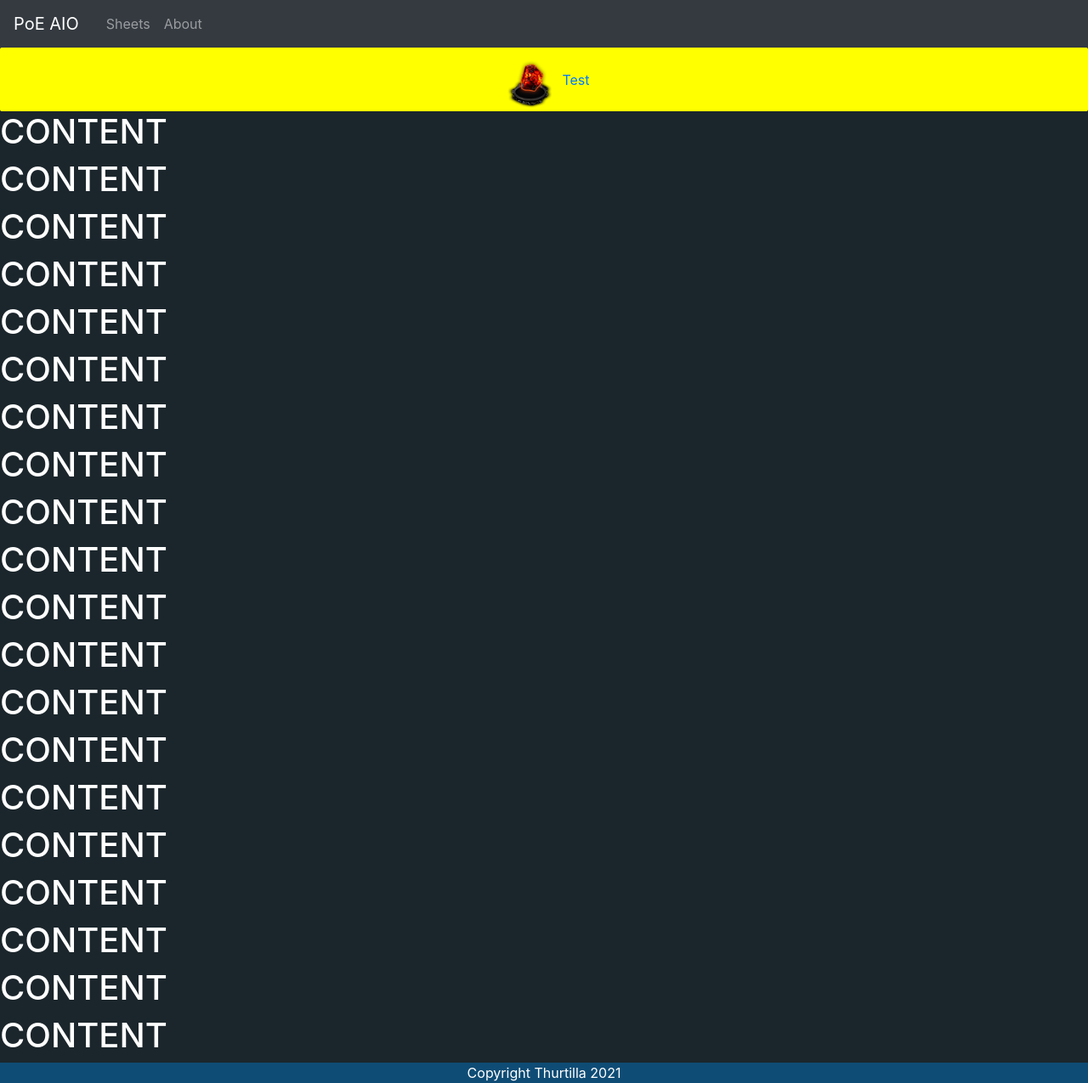
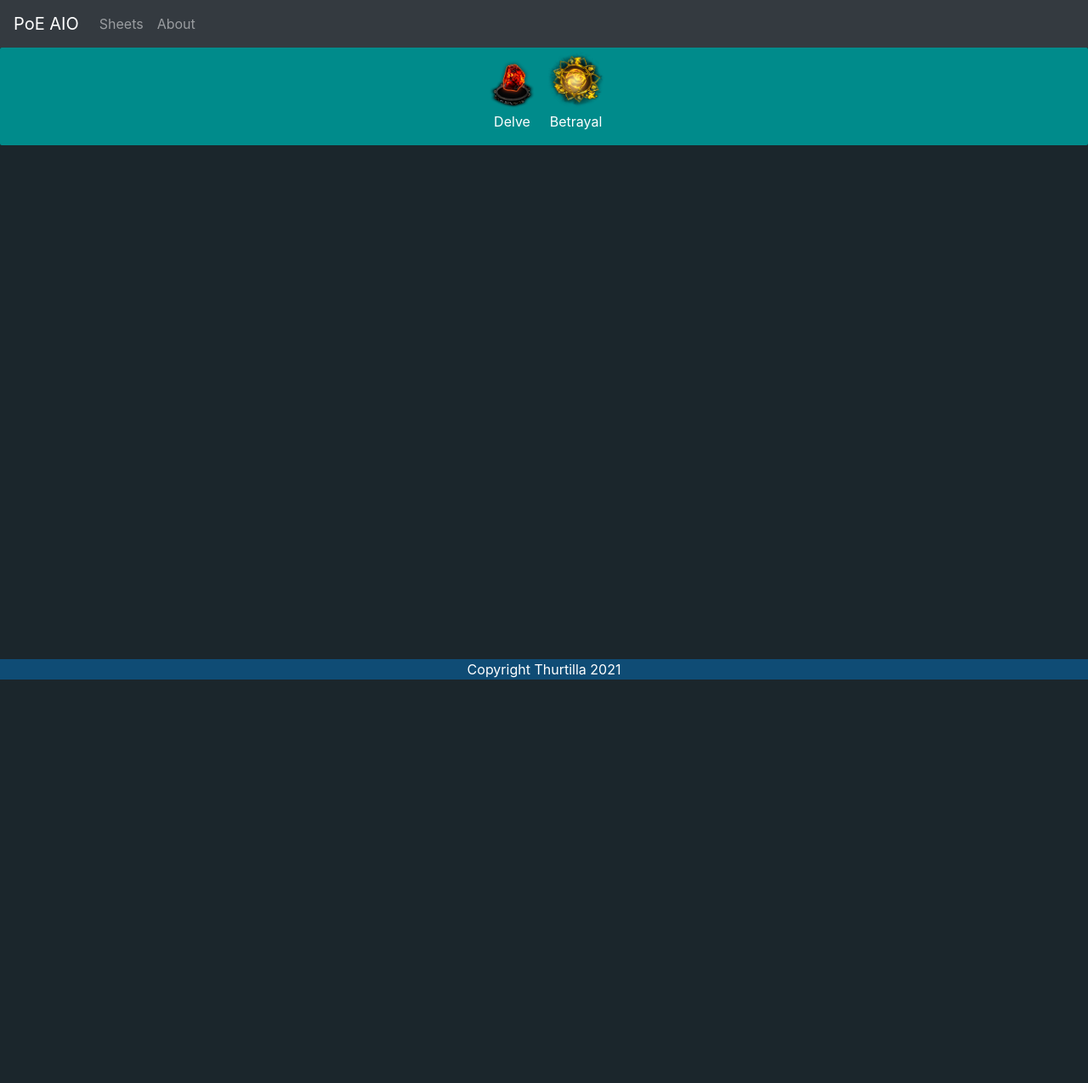
Before and after one commit to Thurtilla/poeone, a React (Create React App) app in the folder frontend/: page / in a window 1280 px wide. Shown: the whole page at 85% size. After the commit the page ends 800 px from the top, so only its background shows below. Built offline with nearby package versions, Linux system fonts and the light colour scheme.

Commit message:
topbar fixed, doesn't work on small viewports

```diff
--- a/frontend/src/assets/scss/default.scss
+++ b/frontend/src/assets/scss/default.scss
@@ -51,7 +51,15 @@ footer{
 
 .boxbox {
     border-radius: 2px;
-    background-color: yellow;
+    background-color: darkcyan;
     margin: 0;
     overflow: hidden;
 }
+
+@media (min-width: 768px) {
+    .collapse.dont-collapse-sm {
+      display: block;
+      height: auto !important;
+      visibility: visible;
+    }
+  }
--- a/frontend/src/components/header/header.js
+++ b/frontend/src/components/header/header.js
@@ -11,7 +11,7 @@ export default function Header(props) {
       <Navbar.Brand as={Link} to="/">PoE AIO</Navbar.Brand>
       <Navbar.Toggle aria-controls="responsive-navbar-nav" />
       <Navbar.Collapse id="responsive-navbar-nav">
-        <Nav className="mr-auto ml-2 justify-content-center">
+        <Nav className="justify-content-center">
         <Nav.Link>
             Sheets
           </Nav.Link>
--- a/frontend/src/components/pages/sheets/topbar/Topbar.js
+++ b/frontend/src/components/pages/sheets/topbar/Topbar.js
@@ -1,36 +1,23 @@
 import React from 'react'
-import Nav from 'react-bootstrap/esm/Nav'
 import { Link } from 'react-router-dom';
 import fossils_delve_node_icon from '../../../../assets/img/fossils_delve_node_icon.png';
-
+import betrayal_icon from '../../../../assets/img/betrayal_icon.png';
+import {Button} from 'react-bootstrap'
 export default function Topbar() {
     return (
         <>
         <div className="100vh">
+
             <div className="boxbox d-flex align-items-center justify-content-center topbar">
-                <Link><img className="sheet-img" src={fossils_delve_node_icon} /></Link>
-                <Link className="">Test</Link>
+                <Link to="#delvØØØØØ"><figure>
+                    <img className="sheet-img" src={fossils_delve_node_icon} />
+                    <figcaption className="text-white text-center"> Delve </figcaption>
+                    </figure></Link>
+                <Link to="#betrayalØØØØØ"><figure>
+                    <img className="sheet-img" src={betrayal_icon} />
+                <figcaption className="text-white text-center"> Betrayal </figcaption>
+                    </figure></Link>
             </div>
-            <h1>CONTENT</h1>
-            <h1>CONTENT</h1>
-            <h1>CONTENT</h1>
-            <h1>CONTENT</h1>
-            <h1>CONTENT</h1>
-            <h1>CONTENT</h1>
-            <h1>CONTENT</h1>
-            <h1>CONTENT</h1>
-            <h1>CONTENT</h1>
-            <h1>CONTENT</h1>
-            <h1>CONTENT</h1>
-            <h1>CONTENT</h1>
-            <h1>CONTENT</h1>
-            <h1>CONTENT</h1>
-            <h1>CONTENT</h1>
-            <h1>CONTENT</h1>
-            <h1>CONTENT</h1>
-            <h1>CONTENT</h1>
-            <h1>CONTENT</h1>
-            <h1>CONTENT</h1>
             </div>
         </>
 
```
Also changed, not shown: frontend/src/assets/css/default.min.css, frontend/src/assets/img/betrayal_icon.png (added).
